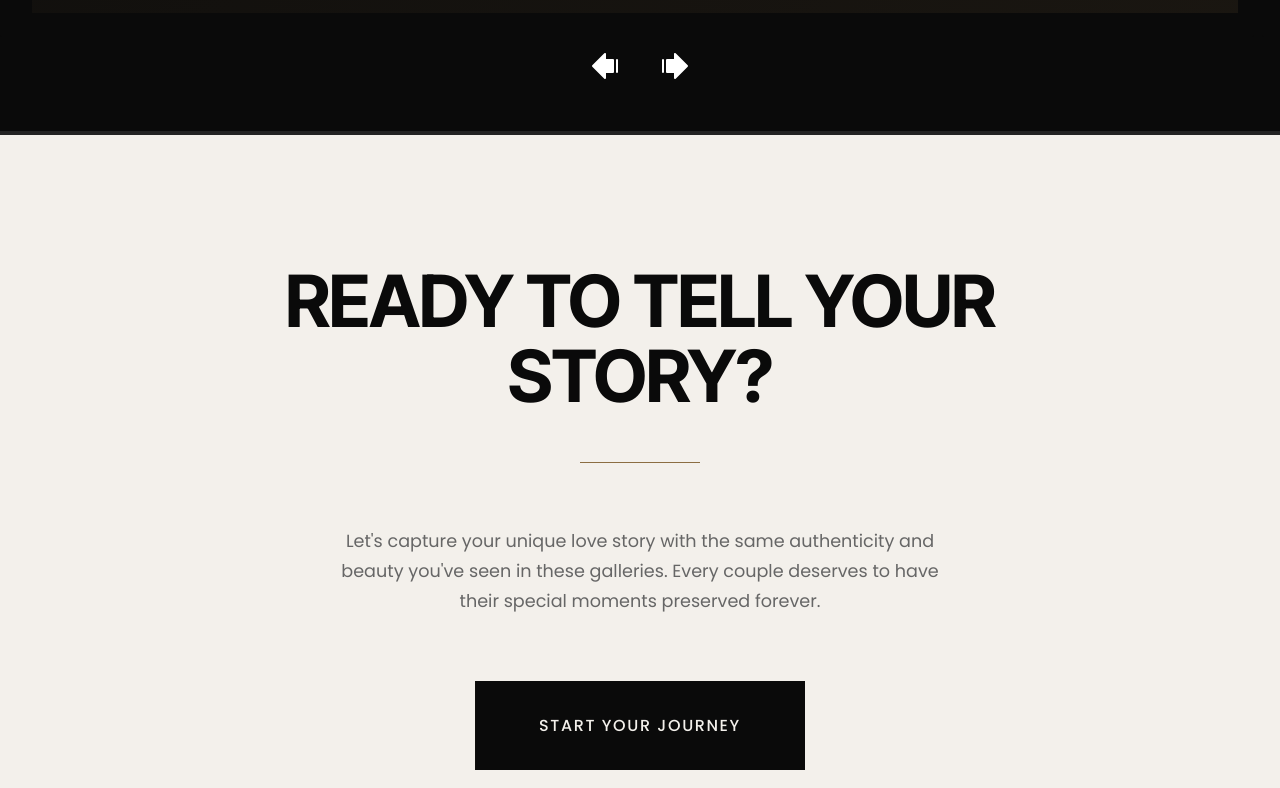
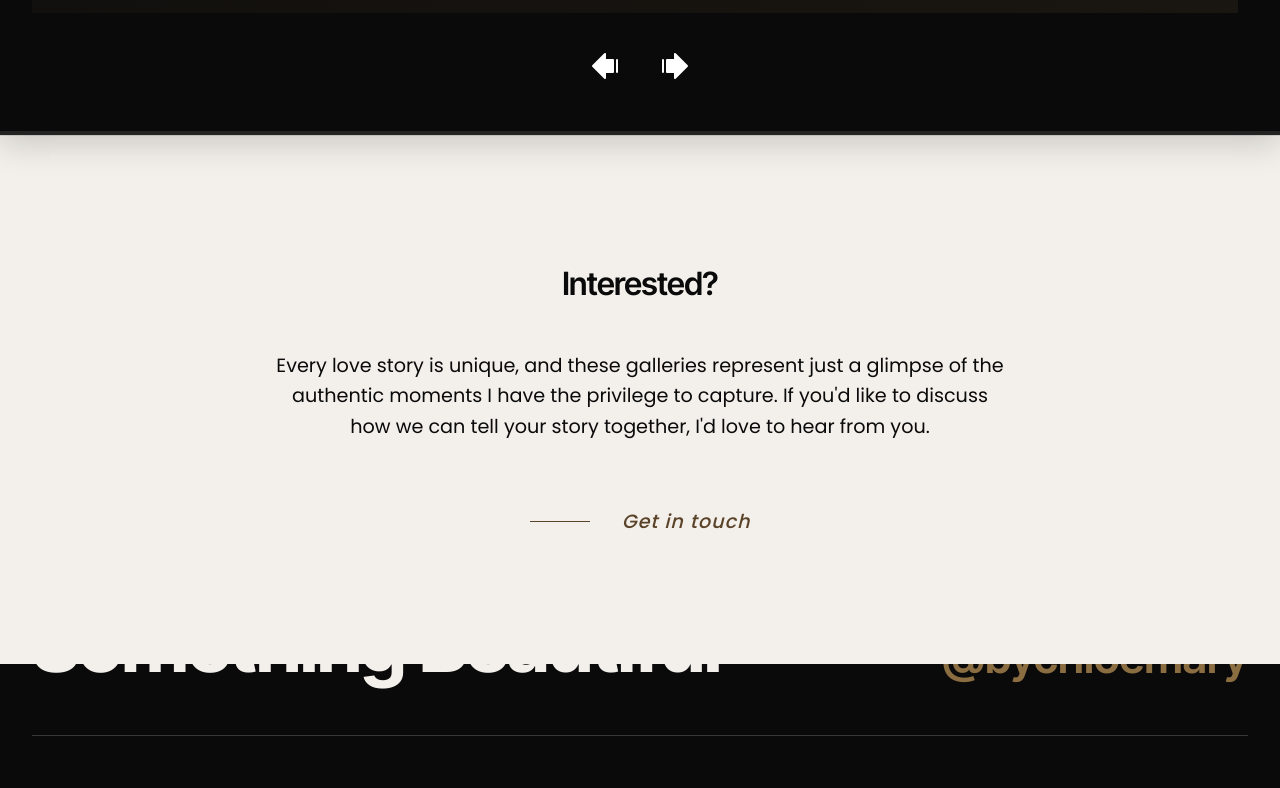
Before and after one commit to maxwebsterkhan/chloe-mary, a Next.js app: page /stories in a window 1280 px wide. Shown: the part 1340-2128 px from the top of the page. Built offline with nearby package versions, Linux system fonts and the light colour scheme.

Commit message:
SEO updates

```diff
--- a/src/app/_components/stories-footer/stories-footer.module.scss
+++ b/src/app/_components/stories-footer/stories-footer.module.scss
@@ -2,195 +2,151 @@
 @use "../../_styles/tokens" as tokens;
 
 .footer {
+  padding: tokens.$spacing-xxl 0;
   background: var(--color-secondary);
-  padding: tokens.$spacing-xxl 0 tokens.$spacing-xl;
-  position: relative;
-  overflow: hidden;
+  border-top: tokens.$line-thickness-small solid rgba(0, 0, 0, 0.1);
 
   @include breakpoint-down("tablet") {
-    padding: tokens.$spacing-xl 0 tokens.$spacing-lg;
+    padding: tokens.$spacing-xl 0;
   }
 
   @include breakpoint-down("mobile") {
-    padding: tokens.$spacing-lg 0 tokens.$spacing-md;
+    padding: tokens.$spacing-lg 0;
   }
 }
 
-.container {
+.footerContainer {
   width: 100%;
-  max-width: var(--max-width);
+  max-width: 800px;
   margin: 0 auto;
   padding: 0 tokens.$spacing-md;
-
-  @include breakpoint-down("tablet") {
-    padding: 0 tokens.$spacing-sm;
-  }
 
   @include breakpoint-down("mobile") {
     padding: 0 tokens.$spacing-sm;
   }
 }
 
-.content {
+.footerContent {
   text-align: center;
-  max-width: 800px;
-  margin: 0 auto;
-  position: relative;
 }
 
-.header {
-  margin-bottom: tokens.$spacing-xl;
-  position: relative;
+.footerHeader {
+  font-family: var(--font-inter-tight);
+  font-size: tokens.$font-size-lg;
+  font-weight: 600;
+  color: var(--color-primary);
+  margin: 0 0 tokens.$spacing-lg 0;
+  letter-spacing: tokens.$letter-spacing-tight;
 
   @include breakpoint-down("tablet") {
-    margin-bottom: tokens.$spacing-lg;
-  }
-
-  @include breakpoint-down("mobile") {
-    margin-bottom: tokens.$spacing-md;
-  }
-}
-
-.title {
-  font-family: var(--font-inter-tight);
-  font-size: tokens.$font-size-xxl;
-  font-weight: 700;
-  line-height: 1.05;
-  letter-spacing: tokens.$letter-spacing-tight;
-  text-transform: uppercase;
-  color: var(--color-primary);
-  margin: 0 0 tokens.$spacing-lg 0;
-  word-wrap: break-word;
-  overflow-wrap: break-word;
-
-  @include breakpoint-down("desktop-small") {
-    font-size: tokens.$font-size-xl;
-  }
-
-  @include breakpoint-down("tablet") {
-    font-size: tokens.$font-size-lg;
+    font-size: tokens.$font-size-md;
     margin-bottom: tokens.$spacing-md;
   }
 
   @include breakpoint-down("mobile") {
-    font-size: tokens.$font-size-md;
-    line-height: 1.1;
+    font-size: tokens.$font-size-sm;
+    margin-bottom: tokens.$spacing-sm;
   }
 }
 
-.decorativeLine {
-  width: 120px;
-  height: tokens.$line-thickness-medium;
-  background: var(--color-accent);
-  margin: 0 auto;
+.footerText {
+  margin-bottom: tokens.$spacing-xl;
+
+  @include breakpoint-down("mobile") {
+    margin-bottom: tokens.$spacing-lg;
+  }
+}
+
+.footerParagraph {
+  font-size: tokens.$font-size-sm;
+  line-height: 1.6;
+  color: var(--color-primary);
+  margin: 0;
+  font-weight: 400;
+
+  @include breakpoint-down("mobile") {
+    font-size: tokens.$font-size-xs;
+  }
+}
+
+.footerSignature {
+  display: flex;
+  align-items: center;
+  justify-content: center;
+  gap: tokens.$spacing-md;
+
+  @include breakpoint-down("mobile") {
+    gap: tokens.$spacing-sm;
+  }
+}
+
+.signatureLine {
+  width: 60px;
+  height: 1px;
+  background: #5a4329;
   transform-origin: left;
   transform: scaleX(0);
 
-  @include breakpoint-down("tablet") {
-    width: 80px;
-    height: tokens.$line-thickness-small;
-  }
-
   @include breakpoint-down("mobile") {
-    width: 60px;
+    width: 40px;
   }
 }
 
-.subtitle {
-  font-family: var(--font-poppins);
-  font-size: tokens.$font-size-body;
-  font-weight: 400;
-  line-height: 1.7;
-  color: #666;
-  margin: 0 0 tokens.$spacing-xl 0;
-  max-width: 600px;
-  margin-left: auto;
-  margin-right: auto;
-
-  @include breakpoint-down("tablet") {
-    font-size: tokens.$font-size-sm;
-    line-height: 1.6;
-    margin-bottom: tokens.$spacing-lg;
-  }
+.signatureText {
+  font-size: tokens.$font-size-sm;
+  color: #5a4329;
+  font-weight: 500;
+  letter-spacing: 0.05em;
+  font-style: italic;
 
   @include breakpoint-down("mobile") {
     font-size: tokens.$font-size-xs;
-    margin-bottom: tokens.$spacing-md;
   }
 }
 
-.ctaSection {
-  position: relative;
-  display: inline-block;
-}
+.signatureLink {
+  color: inherit;
+  text-decoration: none;
+  transition: all 0.3s ease;
+  padding: tokens.$spacing-xs tokens.$spacing-sm;
+  border-radius: 4px;
+  margin: -#{tokens.$spacing-xs} -#{tokens.$spacing-sm};
 
-.cta {
-  display: inline-flex;
-  align-items: center;
-  justify-content: center;
-  padding: tokens.$spacing-md tokens.$spacing-xl;
-  background: var(--color-primary);
-  color: var(--color-secondary);
-  text-decoration: none;
-  border: none;
-  cursor: pointer;
-  font-family: var(--font-poppins);
-  font-weight: 500;
-  font-size: tokens.$font-size-xs;
-  letter-spacing: tokens.$letter-spacing-wide;
-  text-transform: uppercase;
-  transition: all 0.3s tokens.$animation-timing-function;
-  position: relative;
-  overflow: hidden;
-
-  // Focus styles for keyboard navigation
   &:focus {
     outline: 2px solid var(--color-accent);
     outline-offset: 2px;
-    background: #333;
+    background: rgba(139, 109, 66, 0.1);
+    color: var(--color-primary);
+    text-decoration: underline;
   }
 
   &:hover {
-    background: #333;
-    transform: translateY(-2px);
-    box-shadow: 0 8px 30px rgba(0, 0, 0, 0.15);
-
-    .ctaAccent {
-      transform: translateX(0);
-    }
+    color: var(--color-primary);
+    text-decoration: underline;
+    transform: translateY(-1px);
   }
 
   &:active {
     transform: translateY(0);
   }
 
-  @include breakpoint-down("tablet") {
-    padding: tokens.$spacing-sm tokens.$spacing-lg;
-    font-size: tokens.$font-size-xxs;
+  @media (prefers-contrast: high) {
+    color: var(--color-primary);
+    text-decoration: underline;
+
+    &:focus {
+      outline: 3px solid;
+      background: var(--color-accent);
+      color: var(--color-secondary);
+    }
   }
 
-  @include breakpoint-down("mobile") {
-    padding: tokens.$spacing-xs tokens.$spacing-md;
+  @media (prefers-reduced-motion: reduce) {
+    transition: none;
+
+    &:hover,
+    &:active {
+      transform: none;
+    }
   }
 }
-
-.ctaText {
-  position: relative;
-  z-index: 2;
-}
-
-.ctaAccent {
-  position: absolute;
-  top: 0;
-  left: 0;
-  width: 100%;
-  height: 100%;
-  background: linear-gradient(
-    135deg,
-    rgba(139, 109, 66, 0.1) 0%,
-    rgba(139, 109, 66, 0.2) 100%
-  );
-  transform: translateX(-100%);
-  transition: transform 0.4s tokens.$animation-timing-function;
-  z-index: 1;
-}
--- a/src/app/_components/stories-footer/stories-footer.tsx
+++ b/src/app/_components/stories-footer/stories-footer.tsx
@@ -5,44 +5,51 @@ import { animationUtils } from "../helpers/gsap-animations";
 import styles from "./stories-footer.module.scss";
 
 export default function StoriesFooter() {
-  const titleRef = useRef<HTMLHeadingElement>(null);
-  const subtitleRef = useRef<HTMLParagraphElement>(null);
-  const ctaRef = useRef<HTMLAnchorElement>(null);
-  const lineRef = useRef<HTMLDivElement>(null);
+  const headerRef = useRef<HTMLHeadingElement>(null);
+  const footerTextRef = useRef<HTMLDivElement>(null);
+  const signatureRef = useRef<HTMLDivElement>(null);
 
   useEffect(() => {
     const animations: gsap.core.Tween[] = [];
 
-    // Animate title with soft reveal
-    if (titleRef.current) {
-      const anim = animationUtils.softTitleReveal(titleRef.current, {
-        delay: 0.2,
+    // Animate header first
+    if (headerRef.current) {
+      const anim = animationUtils.softTitleReveal(headerRef.current, {
+        delay: 0.1,
       });
       if (anim) animations.push(anim);
     }
 
-    // Animate subtitle with slide in
-    if (subtitleRef.current) {
-      const anim = animationUtils.softSlideIn(subtitleRef.current, {
-        delay: 0.6,
+    // Animate footer text with soft reveal
+    if (footerTextRef.current) {
+      const anim = animationUtils.softSlideIn(footerTextRef.current, {
+        delay: 0.4,
       });
       if (anim) animations.push(anim);
     }
 
-    // Animate CTA with scale in
-    if (ctaRef.current) {
-      const anim = animationUtils.scaleIn(ctaRef.current, {
-        delay: 1.0,
-      });
-      if (anim) animations.push(anim);
-    }
+    // Animate signature with staggered reveal
+    if (signatureRef.current) {
+      const line = signatureRef.current.querySelector(
+        `.${styles.signatureLine}`
+      ) as HTMLElement;
+      const text = signatureRef.current.querySelector(
+        `.${styles.signatureText}`
+      ) as HTMLElement;
 
-    // Animate decorative line
-    if (lineRef.current) {
-      const anim = animationUtils.drawLineX(lineRef.current, {
-        delay: 1.8,
-      });
-      if (anim) animations.push(anim);
+      if (line) {
+        const lineAnim = animationUtils.drawLineX(line, {
+          delay: 0.8,
+        });
+        if (lineAnim) animations.push(lineAnim);
+      }
+
+      if (text) {
+        const textAnim = animationUtils.softSlideIn(text, {
+          delay: 1.2,
+        });
+        if (textAnim) animations.push(textAnim);
+      }
     }
 
     return () => {
@@ -51,30 +58,48 @@ export default function StoriesFooter() {
   }, []);
 
   return (
-    <footer className={styles.footer}>
-      <div className={styles.container}>
-        <div className={styles.content}>
-          <div className={styles.header}>
-            <h2 ref={titleRef} className={styles.title}>
-              Ready to Tell Your Story?
-            </h2>
-            <div ref={lineRef} className={styles.decorativeLine}></div>
+    <div
+      className={styles.footer}
+      role="region"
+      aria-labelledby="stories-footer-header"
+    >
+      <div className={styles.footerContainer}>
+        <div className={styles.footerContent}>
+          <h3
+            ref={headerRef}
+            className={styles.footerHeader}
+            id="stories-footer-header"
+          >
+            Interested?
+          </h3>
+
+          <div ref={footerTextRef} className={styles.footerText}>
+            <p className={styles.footerParagraph}>
+              Every love story is unique, and these galleries represent just a
+              glimpse of the authentic moments I have the privilege to capture.
+              If you&apos;d like to discuss how we can tell your story together,
+              I&apos;d love to hear from you.
+            </p>
           </div>
 
-          <p ref={subtitleRef} className={styles.subtitle}>
-            Let&apos;s capture your unique love story with the same authenticity
-            and beauty you&apos;ve seen in these galleries. Every couple
-            deserves to have their special moments preserved forever.
-          </p>
-
-          <div className={styles.ctaSection}>
-            <a ref={ctaRef} href="/connect" className={styles.cta}>
-              <span className={styles.ctaText}>Start Your Journey</span>
-              <div className={styles.ctaAccent}></div>
-            </a>
+          <div ref={signatureRef} className={styles.footerSignature}>
+            <div
+              className={styles.signatureLine}
+              role="presentation"
+              aria-hidden="true"
+            ></div>
+            <span className={styles.signatureText}>
+              <a
+                href="/connect"
+                className={styles.signatureLink}
+                aria-label="Get in touch - Go to contact page to start your wedding photography enquiry"
+              >
+                Get in touch
+              </a>
+            </span>
           </div>
         </div>
       </div>
-    </footer>
+    </div>
   );
 }
--- a/src/app/stories/page.tsx
+++ b/src/app/stories/page.tsx
@@ -45,11 +45,11 @@ export const metadata: Metadata = {
     type: "website",
     images: [
       {
-        url: "/chloe-mary-portrait.jpg",
-        width: 1200,
-        height: 630,
+        url: "/logo.webp",
+        width: 512,
+        height: 512,
         alt: "Chloe Mary Photography - Wedding Photography Stories",
-        type: "image/jpeg",
+        type: "image/webp",
       },
     ],
   },
@@ -59,7 +59,7 @@ export const metadata: Metadata = {
     description:
       "Explore authentic wedding photography stories captured by Chloe Mary. Contemporary documentary wedding photography showcasing candid moments.",
     creator: "@chloemary_photo",
-    images: ["/chloe-mary-portrait.jpg"],
+    images: ["/logo.webp"],
   },
   alternates: {
     canonical: "https://www.chloemary.com/stories",
```
Also changed, not shown: src/app/_components/about-story/about-story.tsx (+7 -3 lines), src/app/about/page.tsx (+7 -7 lines), src/app/connect/layout.tsx (+6 -6 lines), src/app/kind-words/layout.tsx (+5 -5 lines), src/app/layout.tsx (+7 -8 lines), src/app/page.tsx (+13 -13 lines), src/app/pricing/layout.tsx (+5 -5 lines).
